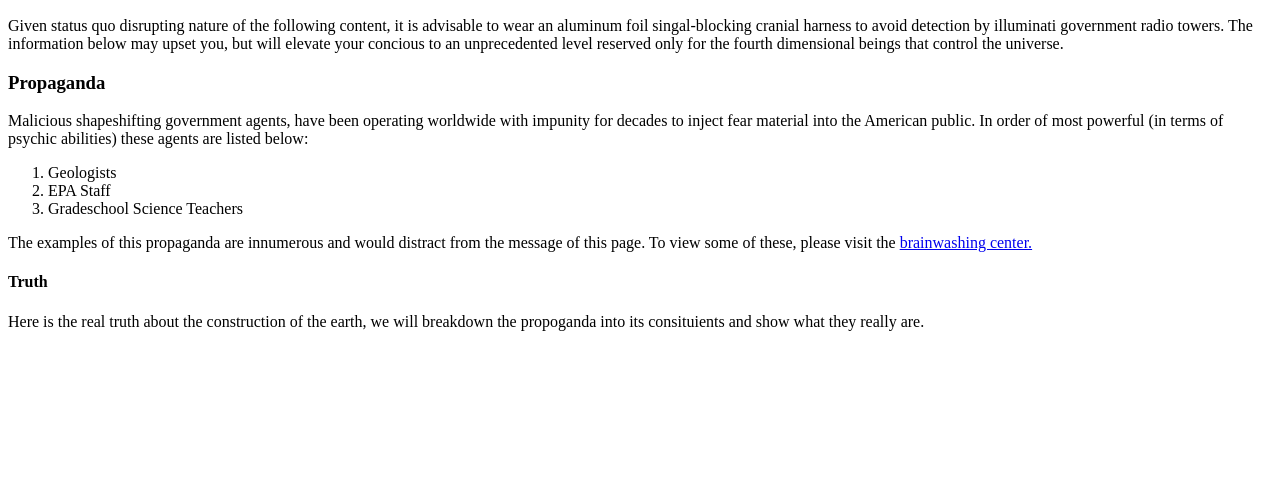
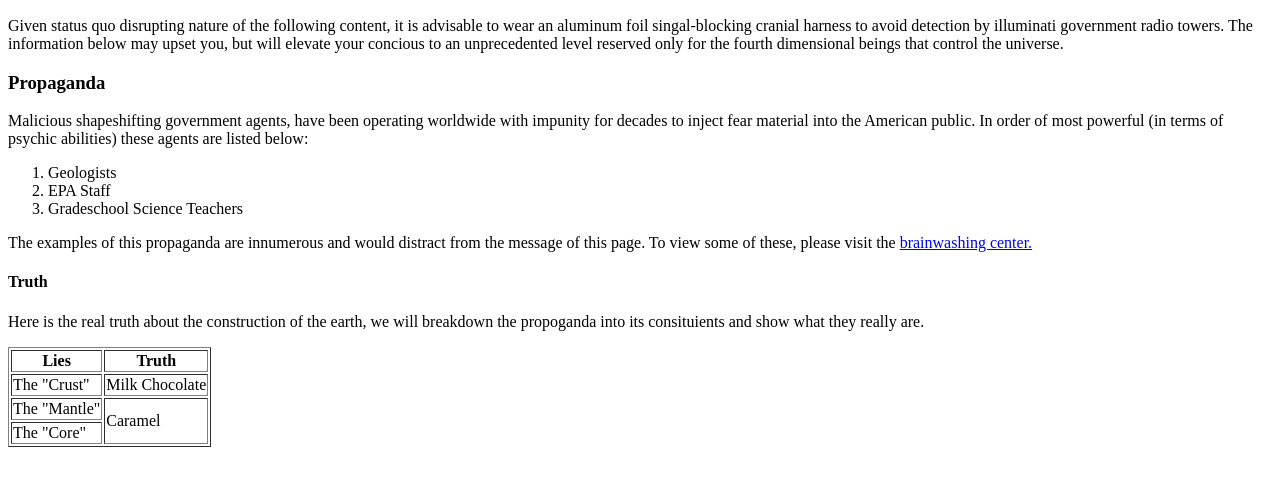
Before and after one commit to mramuta/earths_core, a plain HTML site: page index.html in a window 1280 px wide. Shown: the part 110-596 px from the top of the page. Drawn offline with Linux system fonts and the light colour scheme.

Commit message:
Add table

```diff
--- a/index.html
+++ b/index.html
@@ -28,6 +28,23 @@
 		<h4>Truth</h4>
 		<p>
 			Here is the real truth about the construction of the earth, we will breakdown the propoganda into its consituients and show what they really are.
+			<table border="1">
+				<tr>
+					<th>Lies</th>
+					<th>Truth</th>
+				</tr>
+				<tr>
+					<td>The "Crust"</td>
+					<td>Milk Chocolate</td>
+				</tr>
+				<tr>
+					<td>The "Mantle"</td>
+					<td rowspan="2">Caramel</td>
+				</tr>
+				<tr>
+					<td>The "Core"</td>
+				</tr>
+			</table>
 		</p>
 	</section>
 </body>
```
